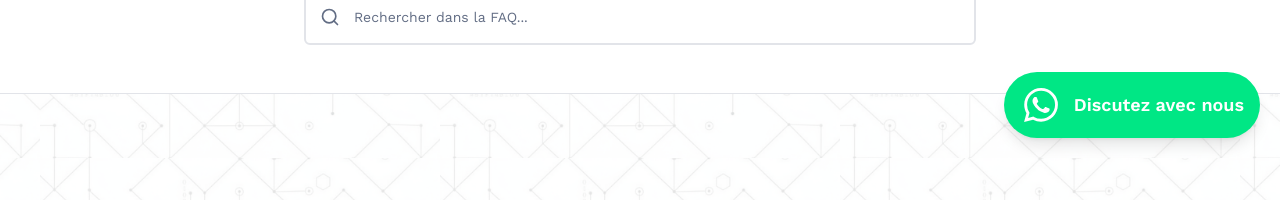
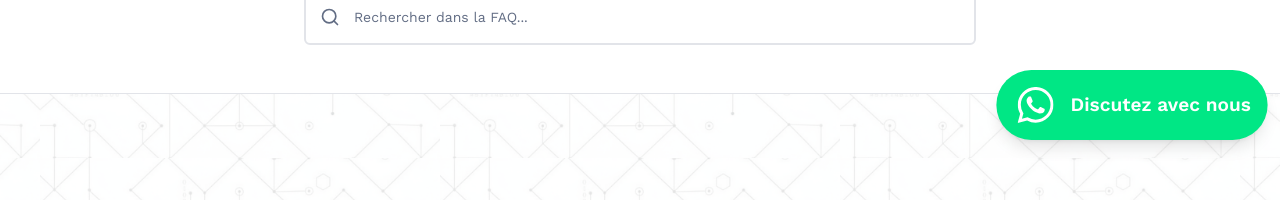
Before and after one commit to brice214/sg-b2f42701-634c-47b8-bbd1-2e23ad12ad16-1785503365, a Next.js app: page /faq in a window 1280 px wide. Shown: the part 642-842 px from the top of the page. Built offline with nearby package versions, Linux system fonts and the light colour scheme.

Commit message:
feat(ui): add pulse and fade-in animations to whatsapp button

```diff
--- a/src/styles/globals.css
+++ b/src/styles/globals.css
@@ -104,3 +104,31 @@
     @apply transition-all duration-300 hover:shadow-xl hover:-translate-y-1;
   }
 }
+
+@keyframes pulse-slow {
+  0%, 100% {
+    transform: scale(1);
+  }
+  50% {
+    transform: scale(1.1);
+  }
+}
+
+@keyframes fade-in {
+  from {
+    opacity: 0;
+  }
+  to {
+    opacity: 1;
+  }
+}
+
+@layer utilities {
+  .animate-pulse-slow {
+    animation: pulse-slow 2.5s ease infinite;
+  }
+
+  .animate-fade-in {
+    animation: fade-in 500ms ease;
+  }
+}
```
